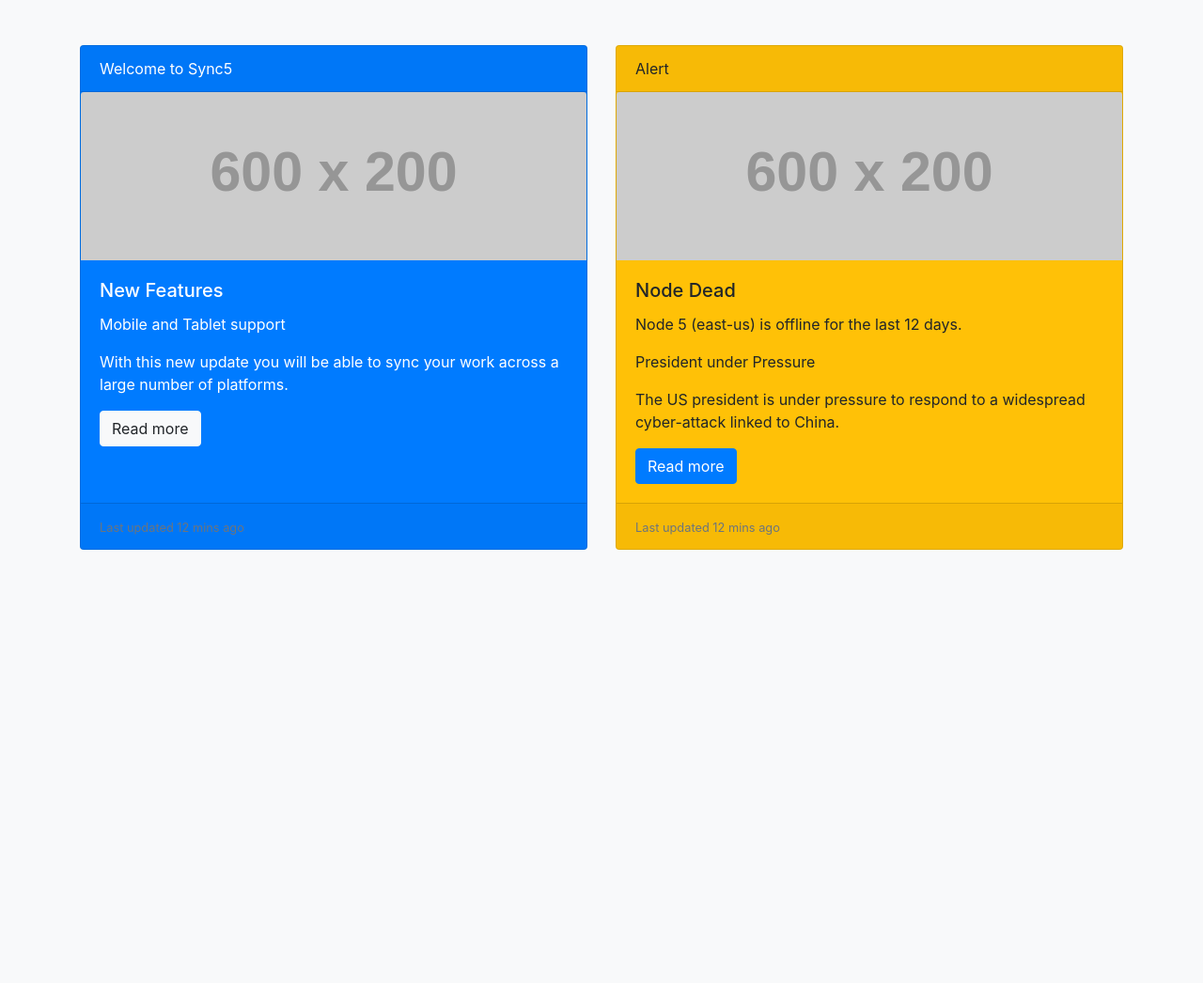
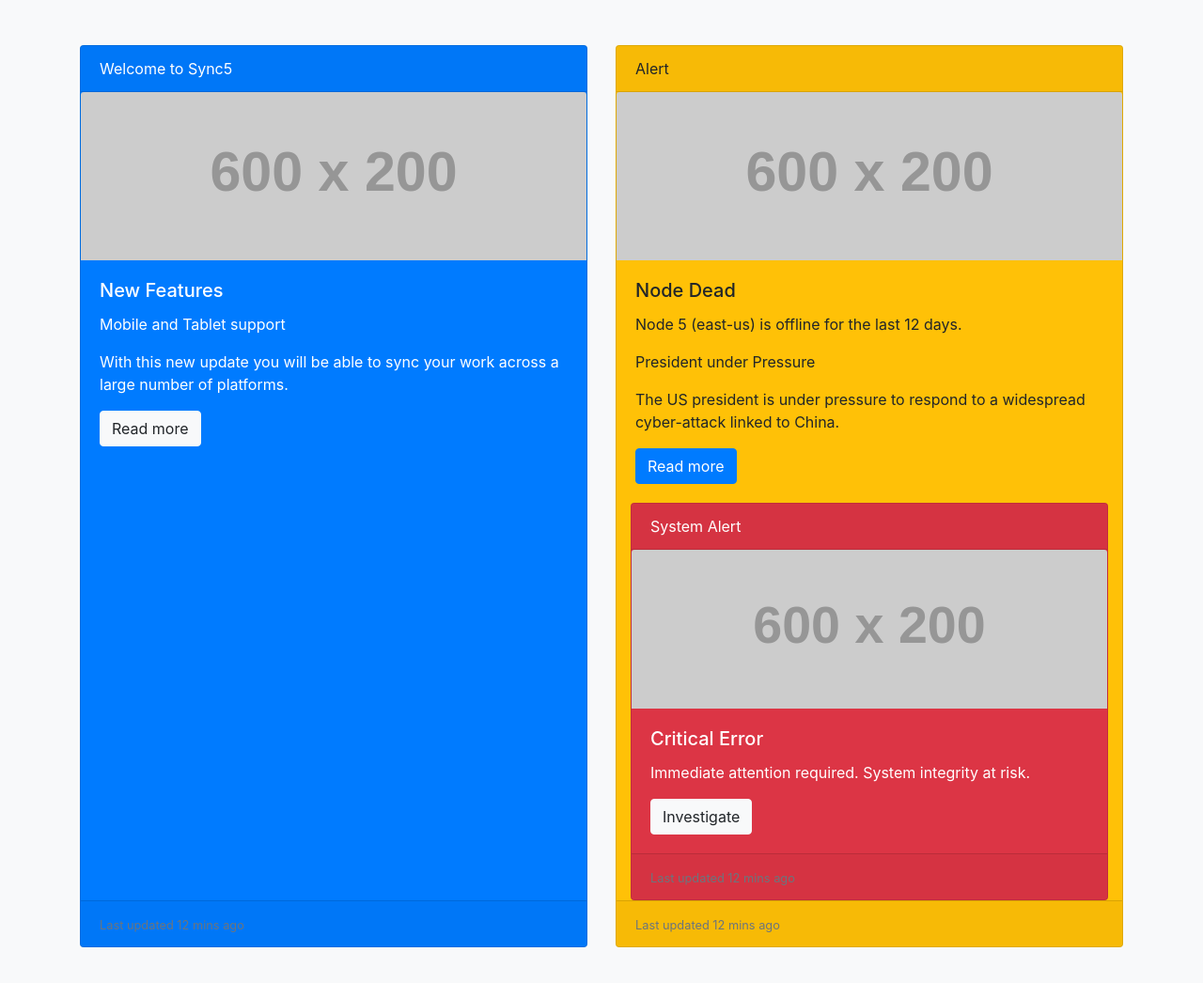
Before and after one commit to acciojob/bootstrap-card-Poorva-Jain1, a website: page main.html in a window 1280 px wide. Shown: the whole page at 94% size. Before the commit the page ends 800 px from the top, so only its background shows below. Drawn offline with nearby package versions, Linux system fonts and the light colour scheme; placeholder pictures from the web are drawn by us.

Commit message:
created a submission

```diff
--- a/main.html
+++ b/main.html
@@ -36,6 +36,18 @@
           <p class="card-text">The US president is under pressure to respond to a widespread cyber-attack linked to China.</p>
           <a href="#" class="btn btn-primary">Read more</a>
         </div>
+			<div class="card bg-danger text-white">
+  <div class="card-header">System Alert</div>
+  <img src="https://via.placeholder.com/600x200" class="card-img-top" alt="Danger card image">
+  <div class="card-body">
+    <h5 class="card-title">Critical Error</h5>
+    <p class="card-text">Immediate attention required. System integrity at risk.</p>
+    <a href="#" class="btn btn-light">Investigate</a>
+  </div>
+  <div class="card-footer">
+    <small class="text-muted">Last updated 12 mins ago</small>
+  </div>
+</div>
         <div class="card-footer">
           <small class="text-muted">Last updated 12 mins ago</small>
         </div>
```
